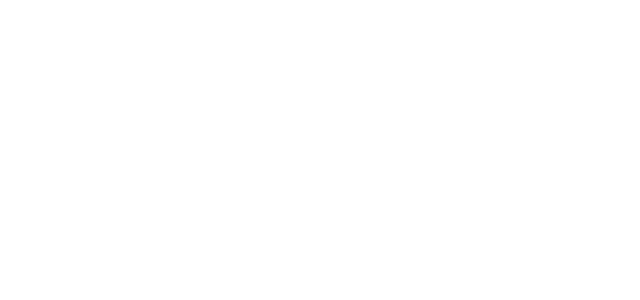
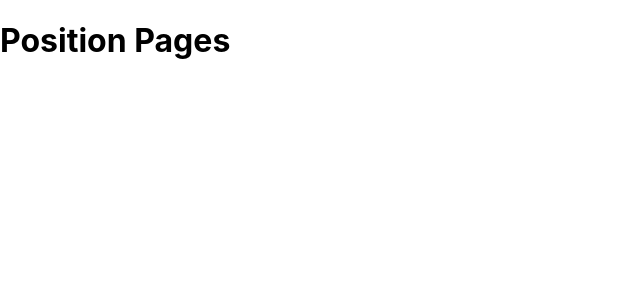
Before and after one commit to GZMaster/cpe_voting_site, a React (Create React App) app: page /position in a window 1280 px wide. Before the commit this address had no page. Shown: the top 300 px of the page, without its empty margins (0-640 px from the left). Built offline with nearby package versions, Linux system fonts and the light colour scheme.

Commit message:
setting up pages

```diff
--- a/src/navigation/NavConfig.jsx
+++ b/src/navigation/NavConfig.jsx
@@ -1,11 +1,17 @@
 import React from "react";
 import { Routes, Route } from "react-router-dom";
 import App from "../App";
+import LoginPage from "../pages/login/LoginPage";
+import PositionPages from "../pages/position/PositionPages";
+import VotingPage from "../pages/voting/VotingPage";
 
 const NavConfig = () => {
   return (
     <Routes>
       <Route path="/" element={<App />} />
+      <Route path="/login" element={<LoginPage />} />
+      <Route path="/voting" element={<VotingPage />} />
+      <Route path="/position" element={<PositionPages />} />
     </Routes>
   );
 };
--- /dev/null
+++ b/src/pages/login/LoginPage.jsx
@@ -0,0 +1,12 @@
+import React from "react";
+import "./LoginPage.scss";
+
+const LoginPage = () => {
+  return (
+    <div className="login-page">
+      <h1>Login Page</h1>
+    </div>
+  );
+};
+
+export default LoginPage;
--- /dev/null
+++ b/src/pages/position/PositionPages.jsx
@@ -0,0 +1,12 @@
+import React from "react";
+import "./PositionPages.scss";
+
+const PositionPages = () => {
+  return (
+    <div className="position-pages">
+      <h1>Position Pages</h1>
+    </div>
+  );
+};
+
+export default PositionPages;
--- /dev/null
+++ b/src/pages/voting/VotingPage.jsx
@@ -0,0 +1,12 @@
+import React from "react";
+import "./VotingPage.scss";
+
+const VotingPage = () => {
+  return (
+    <div className="voting-page">
+      <h1>Voting Page</h1>
+    </div>
+  );
+};
+
+export default VotingPage;
```
Also changed, not shown: src/pages/login/LoginPage.scss (added), src/pages/position/PositionPages.scss (added), src/pages/voting/VotingPage.scss (added).
